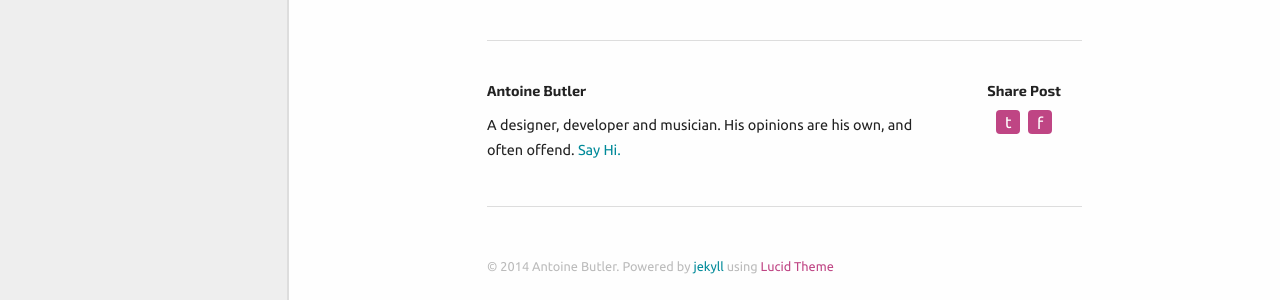
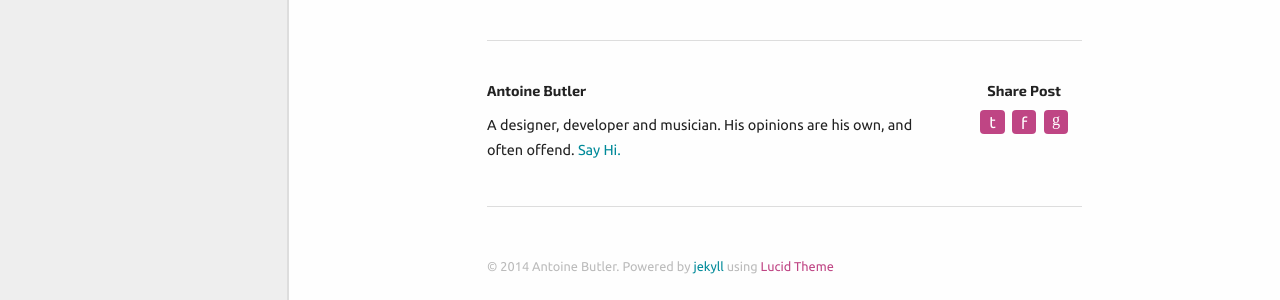
Before and after one commit to aebsr/lucid-jekyll-theme, a Jekyll site: the page built from _posts/2014-01-05-welcome-to-jekyll.markdown, in a window 1280 px wide and 1119 px high. Shown: the part 794-1094 px from the top of the window. Built offline with Jekyll 4.4.1, drawn with Linux system fonts in a browser that asks for light colours; Markdown is read by kramdown in place of the engine named in the settings.

Commit message:
adding gplus to share set

```diff
--- a/_layouts/post.html
+++ b/_layouts/post.html
@@ -20,6 +20,8 @@ layout: default
         <li>
           <a class="facebook" href="http://www.facebook.com/sharer.php?u={{ site.url }}{{ page.url }}">f<span class="poof">acebook</span></a>
         </li>
+        <li>
+          <a class="gplus" href="https://plus.google.com/share?url={{ site.url }}{{ page.url }}">g<span class="poof">oogle +</span></a>
         </li>
       </ul>
     </div>
```
